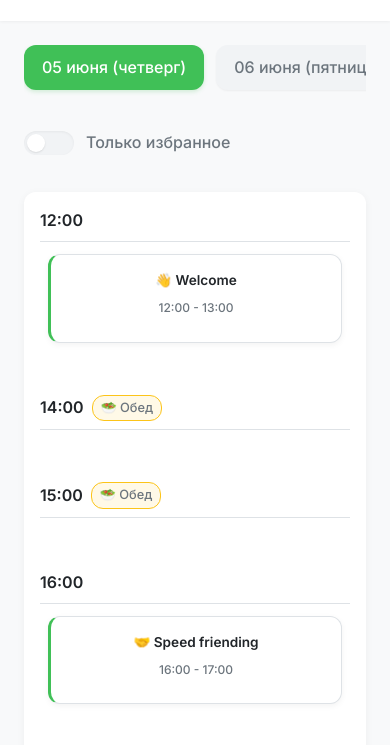
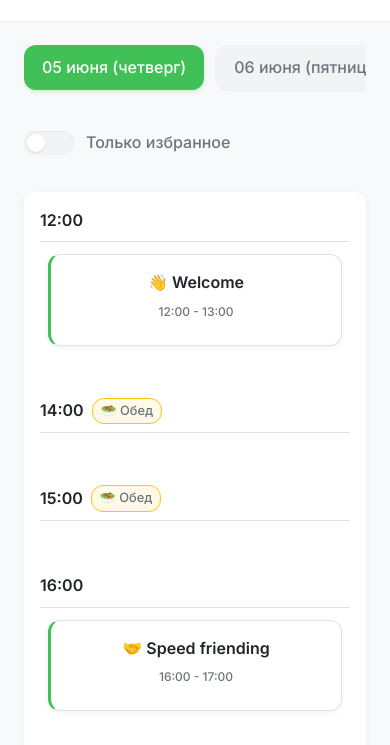
Before and after one commit to BlakeSec/Veterok25, a plain HTML site: page index.html in a window 390 px wide. Shown: the part 99-844 px from the top of the page. Drawn offline with Linux system fonts and the light colour scheme.

Commit message:
Fix mobile layout

```diff
--- a/styles.css
+++ b/styles.css
@@ -726,11 +726,14 @@ footer {
         color: var(--color-text-secondary);
     }
 
-    /* Adaptive font sizing for short activities on mobile */
-    .mobile-activity.short-activity .activity-title {
-        font-size: 0.85rem;
+    /* Consistent font sizing for all activity titles on mobile */
+    .mobile-activity .activity-title {
+        font-size: 16px;
+        font-weight: 600;
+        line-height: 1.4;
     }
 
+    /* Adaptive font sizing for short activities on mobile (only for time and badge) */
     .mobile-activity.short-activity .activity-time {
         font-size: 0.75rem;
     }
```
